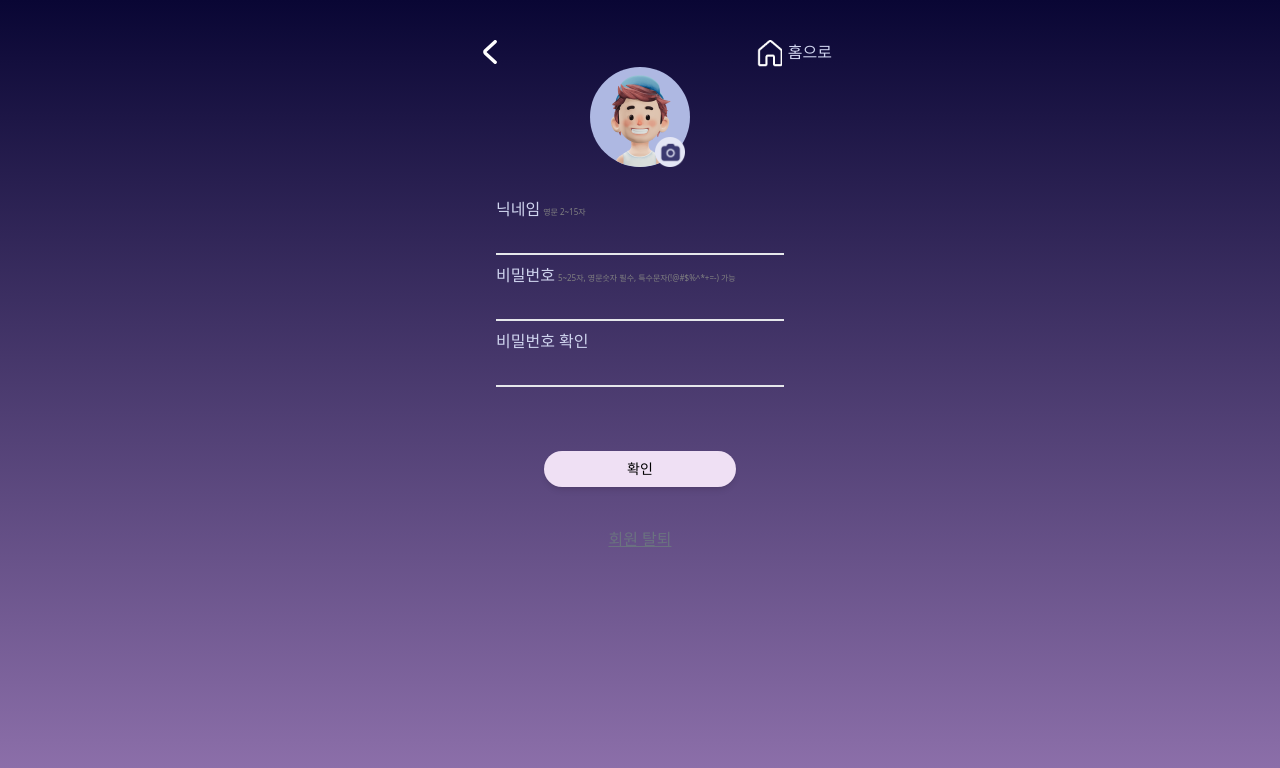
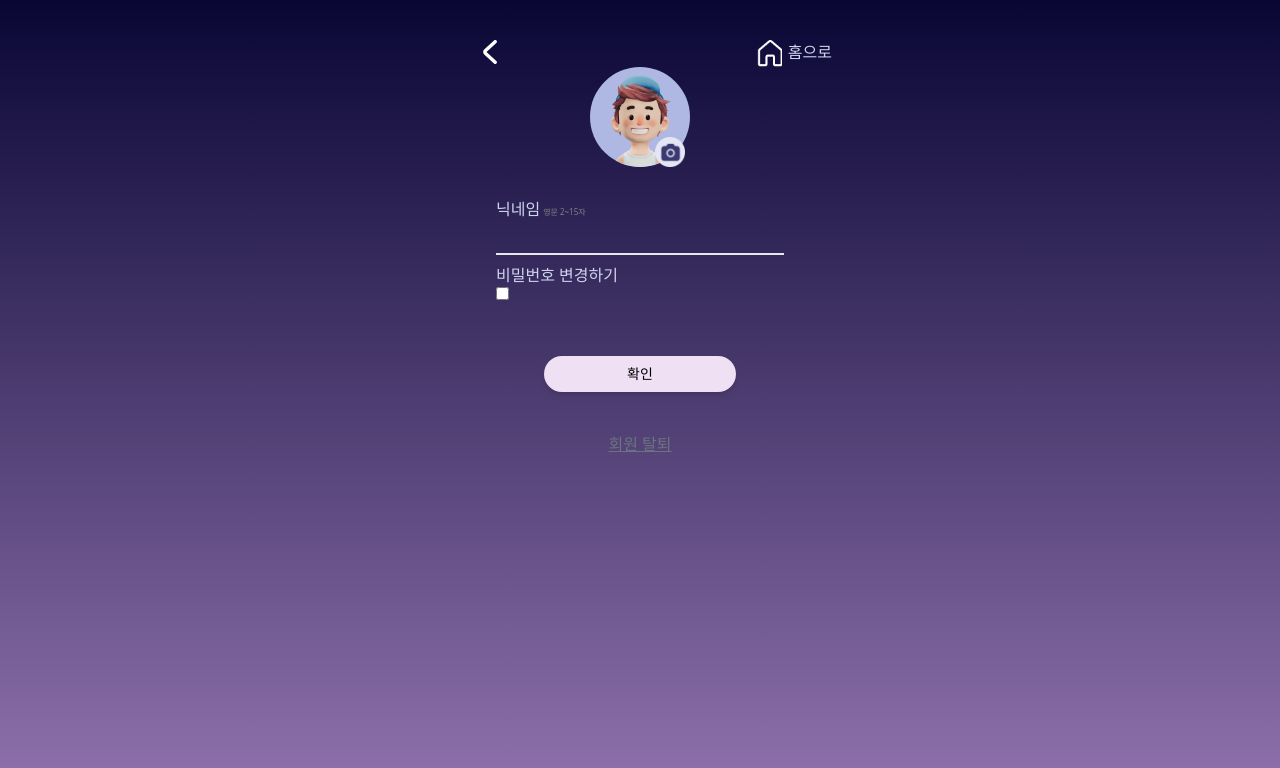
Before and after one commit to wjdgusaho/Damda, a React (Create React App) app in the folder frontend/client/: page /user-info in a window 1280 px wide. Shown: the top 768 px of the page. Built offline with nearby package versions, Linux system fonts and the light colour scheme.

Commit message:
fix : 토큰 유효성 검증 및 만료시 재발급 로직 수정((#364) feat : 회원가입시 오류나는 코드 임시 제거, 회원정보 수정에 비밀번호 변경 유무 추가(#364)

```diff
--- a/frontend/client/src/components/Auth/CheckPassword.tsx
+++ b/frontend/client/src/components/Auth/CheckPassword.tsx
@@ -1,4 +1,4 @@
-import React, { useState } from "react"
+import React, { useEffect, useState } from "react"
 import tw from "tailwind-styled-components"
 import { serverUrl } from "../../urls"
 import { Link, useNavigate } from "react-router-dom"
@@ -36,7 +36,8 @@ export const CheckPassword = function () {
 
   const handlePwSubmit = async (
     event: React.FormEvent<HTMLFormElement>,
-    restart = true
+    restart = true,
+    token: string | null = Token
   ) => {
     event.preventDefault()
 
@@ -46,7 +47,7 @@ export const CheckPassword = function () {
         url: serverUrl + "user/info",
         headers: {
           "Content-Type": "application/json",
-          Authorization: "Bearer " + Token,
+          Authorization: "Bearer " + token,
         },
         data: {
           userPw: userPw,
@@ -56,17 +57,18 @@ export const CheckPassword = function () {
           if (response.data.code === -9004) {
             alert("비밀번호가 일치하지 않습니다. 다시 입력해주세요.")
           } else {
-            navigate("/user-info", { state: response.data })
+            console.log(response.data)
+
+            const userInfo = response.data.data
+            navigate("/user-info")
           }
           setUserPw("")
         })
         .catch(async (error) => {
-          // 문제지점
-          console.log("비번에러 " + error)
           if (error.response.data.message === "토큰 만료" && restart) {
             try {
-              await getNewToken(getCookieToken())
-              handlePwSubmit(event, false)
+              const newaccessToken = await getNewToken(getCookieToken())
+              handlePwSubmit(event, false, newaccessToken)
             } catch (error) {
               console.log(error)
             }
--- a/frontend/client/src/components/Auth/RefreshTokenApi.tsx
+++ b/frontend/client/src/components/Auth/RefreshTokenApi.tsx
@@ -25,10 +25,13 @@ const RefreshTokenApi = async function (refreshToken: string) {
 // refreshTokens 함수는 서버로 리프레시 토큰을 보내고 새로운 토큰들을 받아옵니다.
 export const GetNewTokens = () => {
   const dispatch = useDispatch()
-  const GetNewTokenComponent = async (refreshToken: string) => {
+  const GetNewTokenComponent = async (
+    refreshToken: string
+  ): Promise<string> => {
     try {
       const { accessToken } = await RefreshTokenApi(refreshToken)
       dispatch(SET_TOKEN(accessToken))
+      return accessToken
     } catch (error) {
       throw error
     }
--- a/frontend/client/src/components/Auth/SignUp.tsx
+++ b/frontend/client/src/components/Auth/SignUp.tsx
@@ -142,14 +142,14 @@ export const SignUp = function () {
           setuserEmailMatch(2)
         })
         .catch((error) => {
-          // 이메일 사용 불가
-          if (error.response.status === 409) {
-            setuserEmailMatch(1)
-          }
-          // 서버오류
-          else {
-            alert("중복확인에 실패하셨습니다. 잠시 후 다시 시도해주세요.")
-          }
+          // // 이메일 사용 불가
+          // if (error.response.status === 409) {
+          //   setuserEmailMatch(1)
+          // }
+          // // 서버오류
+          // else {
+          alert("중복확인에 실패하셨습니다. 잠시 후 다시 시도해주세요.")
+          // }
         })
     }
   }
--- a/frontend/client/src/components/Auth/UserInfoChange.tsx
+++ b/frontend/client/src/components/Auth/UserInfoChange.tsx
@@ -1,4 +1,4 @@
-import React, { useState, useRef, useEffect, FunctionComponent } from "react"
+import React, { useState, useRef, useEffect } from "react"
 import { Link, useNavigate } from "react-router-dom"
 import tw from "tailwind-styled-components"
 import { serverUrl } from "../../urls"
@@ -41,15 +41,19 @@ export const UserInfoChange = () => {
     useSelector((state: RootState) => state.auth.userInfo.profileImage)
   )
   const [userdata, setUserdata] = useState({
-    email: "",
     userPw: "",
     userPwCheck: "",
     nickname: useSelector((state: RootState) => state.auth.userInfo.nickname),
   })
+  const [isChangePassword, setIsChangePassword] = useState(false)
   const [userNicknameCondition, setUserNicknameCondition] = useState(0)
   const [userPwCondition, setUserPwCondition] = useState(0)
   const [userPwMatch, setuserPwMatch] = useState(0)
-  const token = useSelector((state: RootState) => state.auth.accessToken)
+  let token = useSelector((state: RootState) => state.auth.accessToken)
+
+  const handleCheckBox = (event: React.ChangeEvent<HTMLInputElement>) => {
+    setIsChangePassword(event.currentTarget.checked)
+  }
 
   useEffect(() => {
     if (userdata.nickname) {
@@ -121,7 +125,6 @@ export const UserInfoChange = () => {
     event.preventDefault()
     const data = new FormData()
     const userform = {
-      email: userdata.email,
       userPw: userdata.userPw,
       nickname: userdata.nickname,
     }
@@ -139,11 +142,11 @@ export const UserInfoChange = () => {
       alert("닉네임을 입력해주세요.")
     } else if (userdata.nickname && userNicknameCondition !== 1) {
       alert("닉네임이 유효하지 않습니다.")
-    } else if (!userdata.userPw) {
+    } else if (isChangePassword && !userdata.userPw) {
       alert("비밀번호를 입력해주세요.")
-    } else if (userdata.userPw && userPwCondition !== 1) {
+    } else if (isChangePassword && userdata.userPw && userPwCondition !== 1) {
       alert("비밀번호가 유효하지 않습니다.")
-    } else if (userdata.userPw !== userdata.userPwCheck) {
+    } else if (isChangePassword && userdata.userPw !== userdata.userPwCheck) {
       alert("비밀번호가 일치하지 않습니다.")
     } else {
       axios({
@@ -260,10 +263,21 @@ export const UserInfoChange = () => {
         ) : (
           <></>
         )}
-
+        <label htmlFor="CheckPassword">비밀번호 변경하기</label>
+        <input
+          name="CheckPassword"
+          className="justify-self-start"
+          type="checkbox"
+          checked={isChangePassword}
+          onChange={handleCheckBox}
+        />
+        {isChangePassword && (
+          <div>
             <p>
               비밀번호
-          <span style={{ color: "gray", fontSize: "8px", marginLeft: "3px" }}>
+              <span
+                style={{ color: "gray", fontSize: "8px", marginLeft: "3px" }}
+              >
                 5~25자, 영문숫자 필수, 특수문자(!@#$%^*+=-) 가능
               </span>
             </p>
@@ -297,7 +311,8 @@ export const UserInfoChange = () => {
             ) : (
               <p></p>
             )}
-
+          </div>
+        )}
         <button
           className="p-2 px-4 text-sm rounded-full shadow-md w-48 mt-14 mx-auto"
           style={{ backgroundColor: "#EFE0F4", color: "black" }}
--- a/frontend/client/src/store/Auth.tsx
+++ b/frontend/client/src/store/Auth.tsx
@@ -2,20 +2,20 @@ import { createSlice, PayloadAction } from "@reduxjs/toolkit"
 
 interface authState {
   accessToken: string | null
-  accountType: string
   userInfo: UserInfo
 }
 
 const initialState: authState = {
   accessToken: null,
-  accountType: "",
   userInfo: {
+    accountType: "",
     nickname: "",
     profileImage: "",
   },
 }
 
 export interface UserInfo {
+  accountType: string
   nickname: string
   profileImage: string
 }
@@ -28,15 +28,16 @@ export const authSlice = createSlice({
       state.accessToken = action.payload
     },
     SET_USER: (state, action: PayloadAction<string>) => {
-      state.accountType = action.payload
+      console.log(action)
+
+      // state.accountType = action.payload
     },
     DELETE_TOKEN: (state) => {
       state.accessToken = null
-      state.accountType = ""
     },
     DELETE_USER: (state) => {
-      state.accountType = ""
       state.userInfo = {
+        accountType: "",
         nickname: "",
         profileImage: "",
       }
```
Lines whose indentation alone changed are shown as unchanged.
